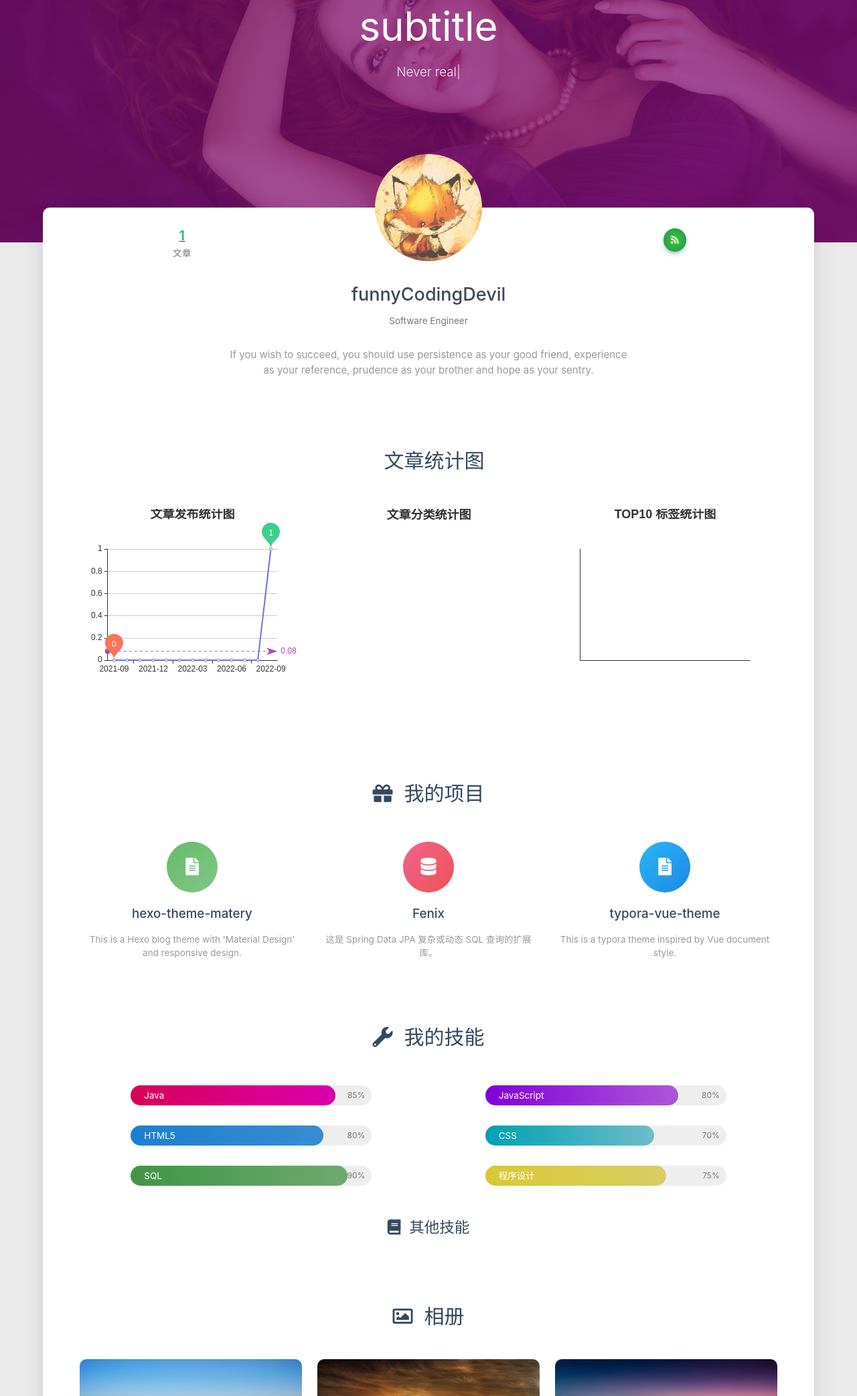
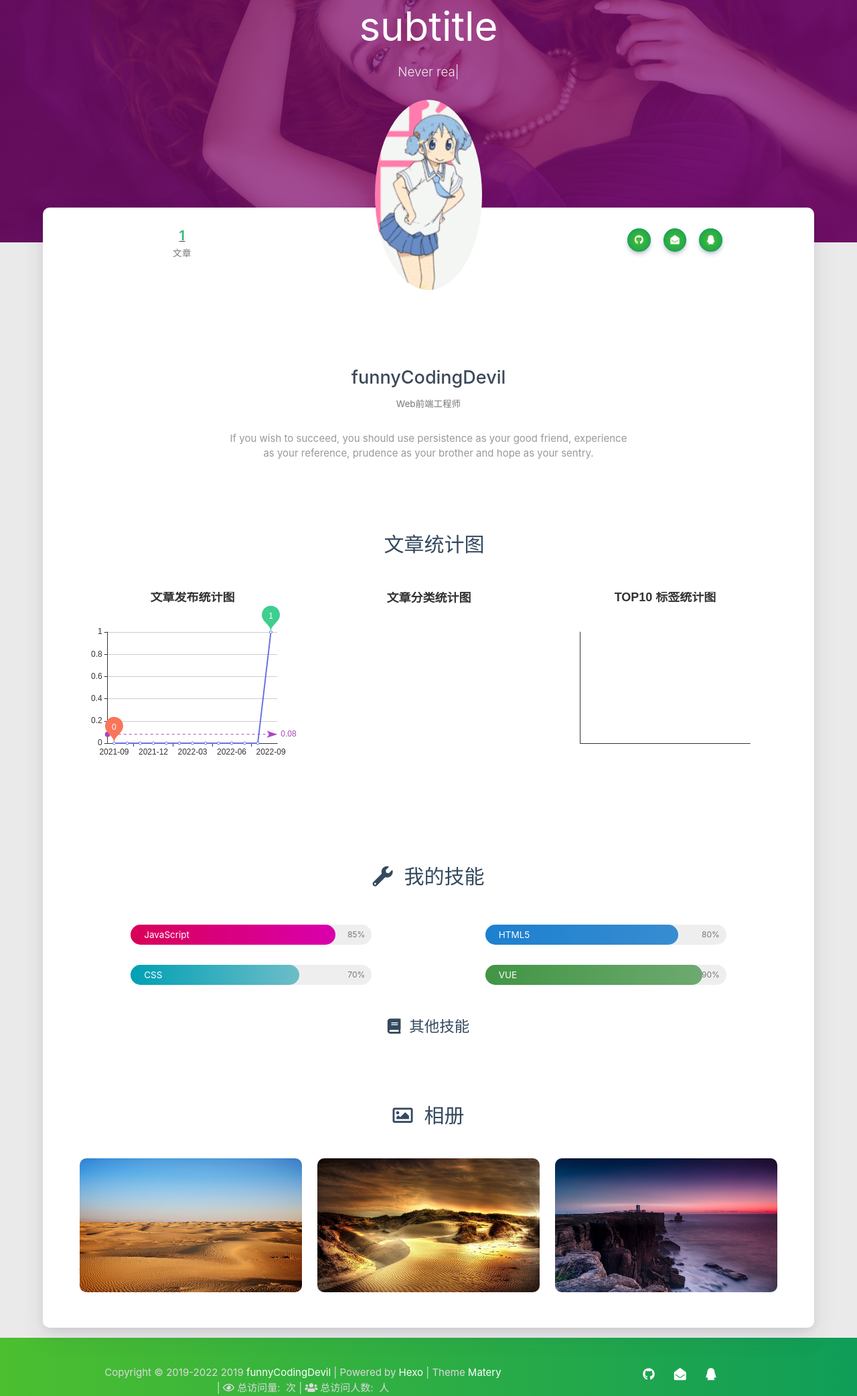
Before and after one commit to funnyCodingDevil/CodingDevil.github.io, a plain HTML site: page about/index.html in a window 1280 px wide. Shown: the part 238-2323 px from the top of the page at 67% size. Drawn offline with nearby package versions, Linux system fonts and the light colour scheme; some packages are replaced by stand-ins of ours; a script that the page names is missing; some icons are missing.

Commit message:
Site updated: 2022-09-24 20:41:37

```diff
--- a/2022/09/24/hello-world/index.html
+++ b/2022/09/24/hello-world/index.html
@@ -980,8 +980,6 @@
 
 
 
-
-
             <span id="busuanzi_container_site_pv">
                 |&nbsp;<i class="far fa-eye"></i>&nbsp;总访问量:&nbsp;<span id="busuanzi_value_site_pv"
                     class="white-color"></span>&nbsp;次
@@ -998,7 +996,16 @@
             <br>
 
         </div>
-        <div class="col s12 m4 l4 social-link social-statis">
+        <div class="col s12 m4 l4 social-link ">
+    <a href="https://github.com/funnyCodingDevil" class="tooltipped" target="_blank" data-tooltip="访问我的GitHub" data-position="top" data-delay="50">
+        <i class="fab fa-github"></i>
+    </a>
+
+
+
+    <a href="mailto:1462597054@qq.com" class="tooltipped" target="_blank" data-tooltip="邮件联系我" data-position="top" data-delay="50">
+        <i class="fas fa-envelope-open"></i>
+    </a>
 
 
 
@@ -1006,16 +1013,15 @@
 
 
 
+    <a href="tencent://AddContact/?fromId=50&fromSubId=1&subcmd=all&uin=1462597054" class="tooltipped" target="_blank" data-tooltip="QQ联系我: 1462597054" data-position="top" data-delay="50">
+        <i class="fab fa-qq"></i>
+    </a>
 
 
 
 
 
 
-
-    <a href="/CodingDevil.github.io/atom.xml" class="tooltipped" target="_blank" data-tooltip="RSS 订阅" data-position="top" data-delay="50">
-        <i class="fas fa-rss"></i>
-    </a>
 
 </div>
     </div>
@@ -1165,8 +1171,6 @@ $(function () {
     <script src="/CodingDevil.github.io/libs/others/clicklove.js" async="async"></script>
 
 
-    <script async src="/CodingDevil.github.io/libs/others/busuanzi.pure.mini.js"></script>
-
 
 
 
--- a/about/index.html
+++ b/about/index.html
@@ -377,7 +377,7 @@
                     <div class="col s12 m12 l4">
                         <div class="profile center-align">
                             <div class="avatar">
-                                <img src="/CodingDevil.github.io/medias/avatar.jpg" alt="funnyCodingDevil"
+                                <img src="/CodingDevil.github.io/medias/1.gif" alt="funnyCodingDevil"
                                      class="circle responsive-img avatar-img">
                             </div>
                             <div class="author">
@@ -395,8 +395,18 @@
 
                                 </div>
                                 <div class="title">funnyCodingDevil</div>
-                                <div class="career">Software Engineer</div>
+                                <div class="career">Web前端工程师</div>
                                 <div class="social-link hide-on-large-only" data-aos="zoom-in-left">
+
+    <a href="https://github.com/funnyCodingDevil" class="tooltipped" target="_blank" data-tooltip="访问我的GitHub" data-position="top" data-delay="50">
+        <i class="fab fa-github"></i>
+    </a>
+
+
+
+    <a href="mailto:1462597054@qq.com" class="tooltipped" target="_blank" data-tooltip="邮件联系我" data-position="top" data-delay="50">
+        <i class="fas fa-envelope-open"></i>
+    </a>
 
 
 
@@ -404,17 +414,15 @@
 
 
 
+    <a href="tencent://AddContact/?fromId=50&fromSubId=1&subcmd=all&uin=1462597054" class="tooltipped" target="_blank" data-tooltip="QQ联系我: 1462597054" data-position="top" data-delay="50">
+        <i class="fab fa-qq"></i>
+    </a>
 
 
 
 
 
 
-
-
-    <a href="/CodingDevil.github.io/atom.xml" class="tooltipped" target="_blank" data-tooltip="RSS 订阅" data-position="top" data-delay="50">
-        <i class="fas fa-rss"></i>
-    </a>
 
 
                                 </div>
@@ -424,6 +432,15 @@
                     <div class="col l4 hide-on-med-and-down" data-aos="zoom-in-left">
                         <div class="social-link">
 
+    <a href="https://github.com/funnyCodingDevil" class="tooltipped" target="_blank" data-tooltip="访问我的GitHub" data-position="top" data-delay="50">
+        <i class="fab fa-github"></i>
+    </a>
+
+
+
+    <a href="mailto:1462597054@qq.com" class="tooltipped" target="_blank" data-tooltip="邮件联系我" data-position="top" data-delay="50">
+        <i class="fas fa-envelope-open"></i>
+    </a>
 
 
 
@@ -431,16 +448,15 @@
 
 
 
+    <a href="tencent://AddContact/?fromId=50&fromSubId=1&subcmd=all&uin=1462597054" class="tooltipped" target="_blank" data-tooltip="QQ联系我: 1462597054" data-position="top" data-delay="50">
+        <i class="fab fa-qq"></i>
+    </a>
 
 
 
 
 
 
-
-    <a href="/CodingDevil.github.io/atom.xml" class="tooltipped" target="_blank" data-tooltip="RSS 订阅" data-position="top" data-delay="50">
-        <i class="fas fa-rss"></i>
-    </a>
 
 
                         </div>
@@ -619,58 +635,6 @@
 
 
 
-<div class="my-projects">
-    <div class="title center-align" data-aos="zoom-in-up">
-        <i class="fas fa-gift"></i>&nbsp;&nbsp;我的项目
-    </div>
-    <div class="row">
-
-
-        <div class="col s12 m6 l4" data-aos="fade-up">
-            <div class="info center-align">
-                <a href="http://github.com/blinkfox/hexo-theme-matery" class="icon"
-                   style="background: linear-gradient(to bottom right, #66BB6A 0%, #81C784 100%)" target="_blank">
-                    <i class="fas fa-file-alt"></i>
-                </a>
-                <div class="info-title">
-                    <a href="http://github.com/blinkfox/hexo-theme-matery" target="_blank">hexo-theme-matery</a>
-                </div>
-                <div class="info-desc">This is a Hexo blog theme with &#39;Material Design&#39; and responsive design.</div>
-            </div>
-        </div>
-
-        <div class="col s12 m6 l4" data-aos="fade-up">
-            <div class="info center-align">
-                <a href="https://github.com/blinkfox/fenix" class="icon"
-                   style="background: linear-gradient(to bottom right, #F06292 0%, #EF5350 100%)" target="_blank">
-                    <i class="fas fa-database"></i>
-                </a>
-                <div class="info-title">
-                    <a href="https://github.com/blinkfox/fenix" target="_blank">Fenix</a>
-                </div>
-                <div class="info-desc">这是 Spring Data JPA 复杂或动态 SQL 查询的扩展库。</div>
-            </div>
-        </div>
-
-        <div class="col s12 m6 l4" data-aos="fade-up">
-            <div class="info center-align">
-                <a href="https://github.com/blinkfox/typora-vue-theme" class="icon"
-                   style="background: linear-gradient(to bottom right, #29B6F6 0%, #1E88E5 100%)" target="_blank">
-                    <i class="fas fa-file-alt"></i>
-                </a>
-                <div class="info-title">
-                    <a href="https://github.com/blinkfox/typora-vue-theme" target="_blank">typora-vue-theme</a>
-                </div>
-                <div class="info-desc">This is a typora theme inspired by Vue document style.</div>
-            </div>
-        </div>
-
-
-    </div>
-</div>
-
-
-
 
 
 <div class="my-skills">
@@ -685,20 +649,9 @@
             <div class="skillbar">
                 <div class="skillbar-title"
                      style="background: linear-gradient(to right, #FF0066 0%, #FF00CC 100%); width: 85%">
-                    <span>Java</span>
+                    <span>JavaScript</span>
                 </div>
                 <div class="skill-bar-percent">85%</div>
-            </div>
-        </div>
-
-
-        <div class="col s12 m6 l6" data-aos="fade-up">
-            <div class="skillbar">
-                <div class="skillbar-title"
-                     style="background: linear-gradient(to right, #9900FF 0%, #CC66FF 100%); width: 80%">
-                    <span>JavaScript</span>
-                </div>
-                <div class="skill-bar-percent">80%</div>
             </div>
         </div>
 
@@ -729,20 +682,9 @@
             <div class="skillbar">
                 <div class="skillbar-title"
                      style="background: linear-gradient(to right, #4CAF50 0%, #81C784 100%); width: 90%">
-                    <span>SQL</span>
+                    <span>VUE</span>
                 </div>
                 <div class="skill-bar-percent">90%</div>
-            </div>
-        </div>
-
-
-        <div class="col s12 m6 l6" data-aos="fade-up">
-            <div class="skillbar">
-                <div class="skillbar-title"
-                     style="background: linear-gradient(to right, #FFEB3B 0%, #FFF176 100%); width: 75%">
-                    <span>程序设计</span>
-                </div>
-                <div class="skill-bar-percent">75%</div>
             </div>
         </div>
 
@@ -885,8 +827,6 @@
 
 
 
-
-
             <span id="busuanzi_container_site_pv">
                 |&nbsp;<i class="far fa-eye"></i>&nbsp;总访问量:&nbsp;<span id="busuanzi_value_site_pv"
                     class="white-color"></span>&nbsp;次
@@ -903,7 +843,16 @@
             <br>
 
         </div>
-        <div class="col s12 m4 l4 social-link social-statis">
+        <div class="col s12 m4 l4 social-link ">
+    <a href="https://github.com/funnyCodingDevil" class="tooltipped" target="_blank" data-tooltip="访问我的GitHub" data-position="top" data-delay="50">
+        <i class="fab fa-github"></i>
+    </a>
+
+
+
+    <a href="mailto:1462597054@qq.com" class="tooltipped" target="_blank" data-tooltip="邮件联系我" data-position="top" data-delay="50">
+        <i class="fas fa-envelope-open"></i>
+    </a>
 
 
 
@@ -911,16 +860,15 @@
 
 
 
+    <a href="tencent://AddContact/?fromId=50&fromSubId=1&subcmd=all&uin=1462597054" class="tooltipped" target="_blank" data-tooltip="QQ联系我: 1462597054" data-position="top" data-delay="50">
+        <i class="fab fa-qq"></i>
+    </a>
 
 
 
 
 
 
-
-    <a href="/CodingDevil.github.io/atom.xml" class="tooltipped" target="_blank" data-tooltip="RSS 订阅" data-position="top" data-delay="50">
-        <i class="fas fa-rss"></i>
-    </a>
 
 </div>
     </div>
@@ -1070,8 +1018,6 @@ $(function () {
     <script src="/CodingDevil.github.io/libs/others/clicklove.js" async="async"></script>
 
 
-    <script async src="/CodingDevil.github.io/libs/others/busuanzi.pure.mini.js"></script>
-
 
 
 
```
Also changed, not shown: 404/index.html (+13 -9 lines), archives/2022/09/index.html (+13 -9 lines), archives/2022/index.html (+13 -9 lines), archives/index.html (+13 -9 lines), categories/index.html (+13 -9 lines), contact/index.html (+13 -9 lines), friends/index.html (+13 -9 lines), index.html (+26 -14 lines), tags/index.html (+13 -9 lines), medias/1.gif (added).
